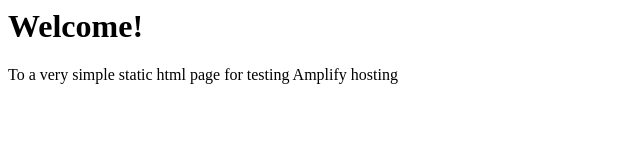
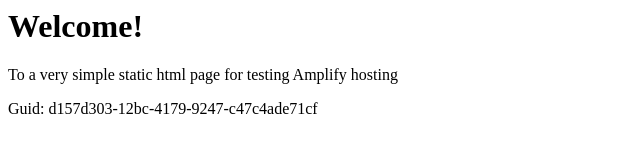
Before and after one commit to aws-aemilia-fra/Github-PR-Commit-Integration-Test-DoNotTouch-Gith-OKSLNVO2-v1-prod-eu-central-1, a website: page src/index.html in a window 1280 px wide. Shown: the whole page, without its empty margins (0-640 px from the left). Drawn offline with Linux system fonts and the light colour scheme.

Commit message:
commit from integ tests

```diff
--- a/src/index.html
+++ b/src/index.html
@@ -1,3 +1,5 @@
+
+
 <html lang="en">
 
 <head>
@@ -10,6 +12,6 @@
 <body>
     <h1>Welcome!</h1>
     <p>To a very simple static html page for testing Amplify hosting</p>
-</body>
+    <p>Guid: d157d303-12bc-4179-9247-c47c4ade71cf</p></body>
 
 </html>
```
